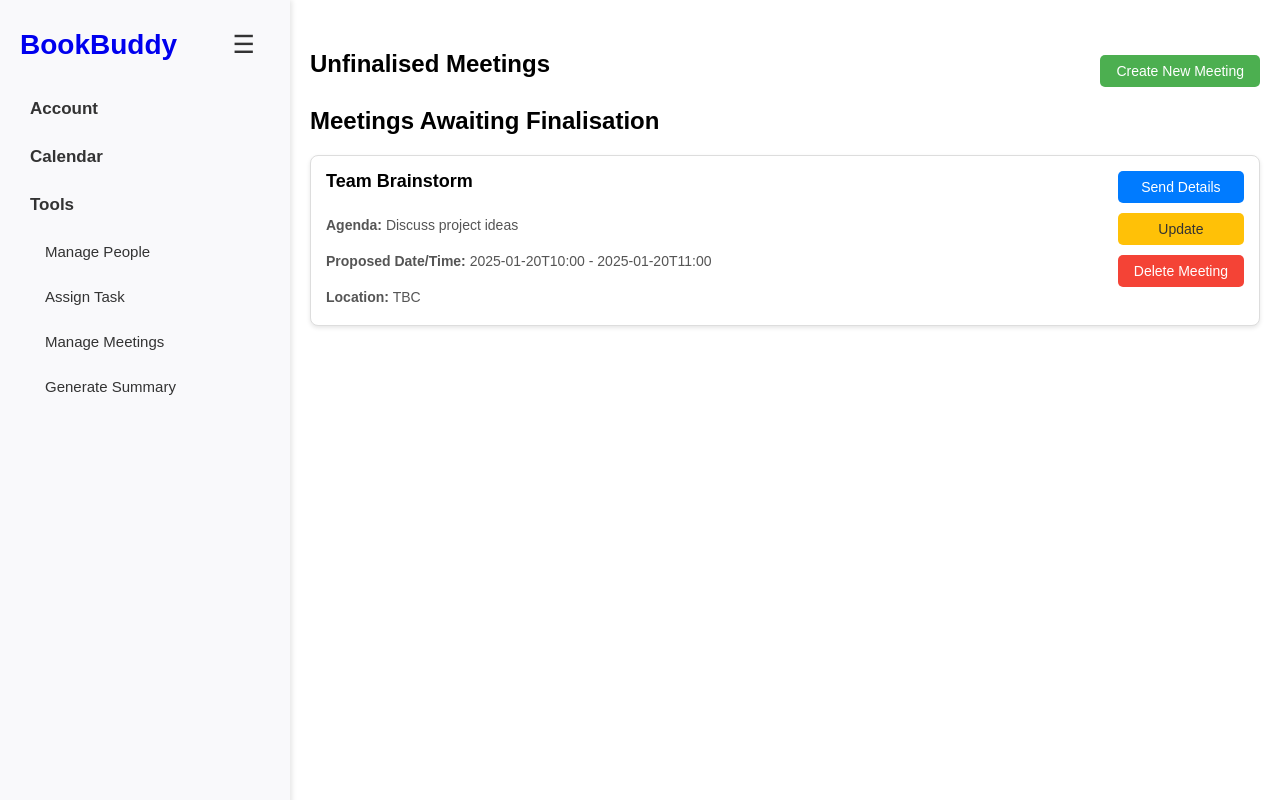
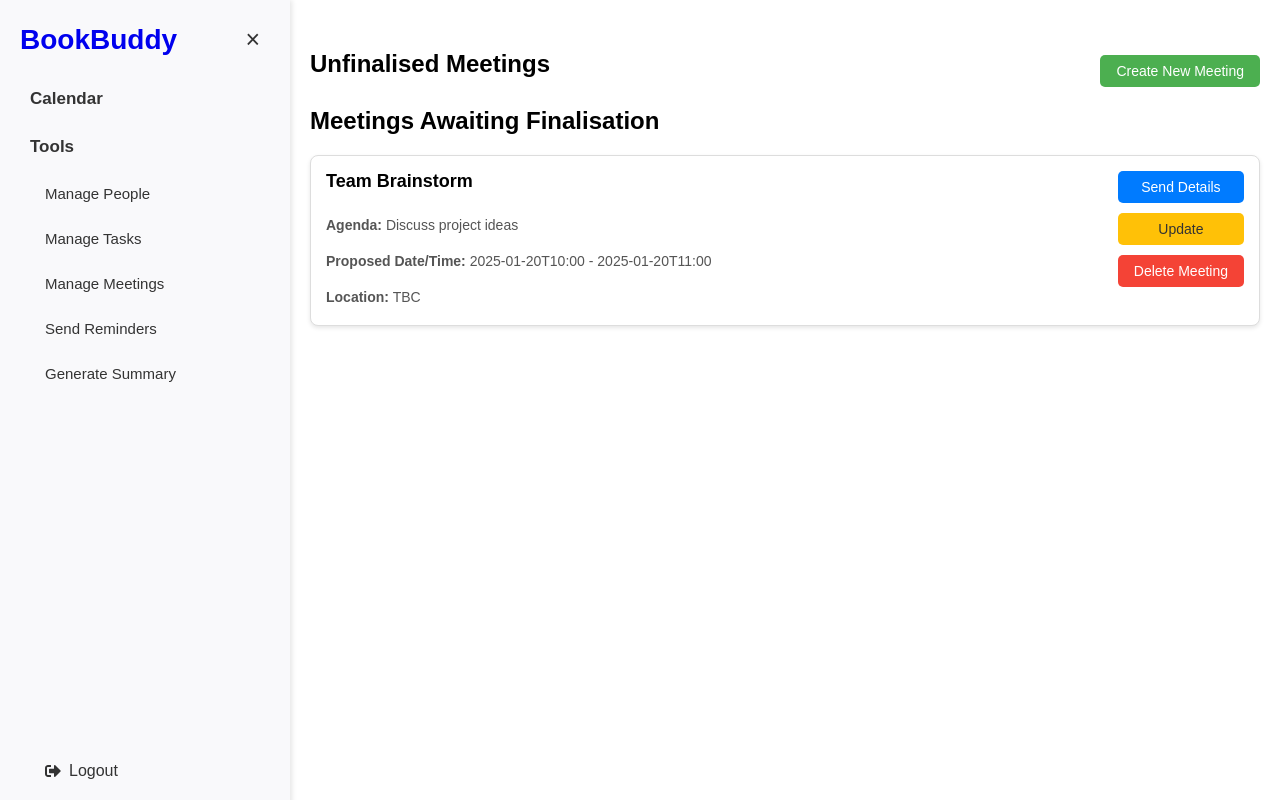
Before and after one commit to shengweikoh/pookierookies, a React (Create React App) app in the folder frontend/: page /tools/schedule-meeting/unfinalised-meetings in a window 1280 px wide. Built offline with nearby package versions, Linux system fonts and the light colour scheme; no server answers; sample sign-in values are in the browser's storage.

Commit message:
edited sidebar, added logout button and auto logout function

```diff
--- a/frontend/src/App.js
+++ b/frontend/src/App.js
@@ -11,6 +11,9 @@ import ScheduleMeeting from './pages/scheduling/ScheduleMeeting.jsx'
 import GenerateSummary from './pages/summary/GenerateSummary.jsx'
 import UnfinalisedMeetings from './pages/scheduling/Sub-pages/UnfinalisedMeetings.jsx'
 import MemberDetails from "./pages/manage_members/ViewMember.jsx";
+import Reminders from "./pages/reminders/Reminders.jsx";
+
+import AutoLogout from './Components/AutoLogout.js';
 
 import PrivateRoute from "./routeProtection/privateRoute.js";
 import { auth } from "./firebase/firebase";
@@ -51,13 +54,10 @@ function App() {
     //     </a>
     //   </header>
     // </div>
+
       <Router>
+        <AutoLogout>
         <div>
-        {/* Navigation */}
-        {/* <nav>
-          <a href="/">Home</a>
-        </nav> */}
-
           {/* Routes */}
           <Routes>
             {/* public pages */}
@@ -99,6 +99,11 @@ function App() {
                 <ScheduleMeeting />
               </PrivateRoute>
             } />
+            <Route path="/tools/reminders" element={
+              <PrivateRoute>
+                <Reminders />
+              </PrivateRoute>
+            } />
             <Route path="/tools/generate-summary" element={
               <PrivateRoute>
                 <GenerateSummary />
@@ -112,7 +117,9 @@ function App() {
 
           </Routes>
         </div>
+        </AutoLogout>
       </Router>
+
   );
 }
 
--- /dev/null
+++ b/frontend/src/Components/AutoLogout.js
@@ -0,0 +1,56 @@
+import { useEffect } from "react";
+import { useNavigate } from "react-router-dom";
+import { auth } from "../firebase/firebase";
+
+const AutoLogout = ({ children }) => {
+  const navigate = useNavigate();
+
+
+
+  useEffect(() => {
+    const handleAutoLogout = () => {
+        auth.signOut()
+          .then(() => {
+            localStorage.removeItem("authToken");
+            alert("You have been logged out due to inactivity")
+            navigate("/"); // Redirect to login
+          })
+          .catch((error) => {
+            console.error("Error signing out:", error);
+          });
+      };
+
+    const logoutTimeLimit = 60 * 60 * 1000; // 1 hour in milliseconds
+    // const logoutTimeLimit = 10 * 1000 //for testing
+    let logoutTimer;
+
+    const resetTimer = () => {
+      const currentTime = Date.now();
+      localStorage.setItem("lastActivity", currentTime); // Update last activity time
+      clearTimeout(logoutTimer); // Reset timer
+      logoutTimer = setTimeout(() => {
+        const lastActivity = parseInt(localStorage.getItem("lastActivity") || 0);
+        if (Date.now() - lastActivity >= logoutTimeLimit) {
+          handleAutoLogout(); // Log out user
+        }
+      }, logoutTimeLimit);
+    };
+
+    // Add event listeners for user activity
+    window.addEventListener("mousemove", resetTimer);
+    window.addEventListener("keydown", resetTimer);
+
+    // Initialize activity tracking
+    resetTimer();
+
+    return () => {
+      clearTimeout(logoutTimer); // Clear timer on unmount
+      window.removeEventListener("mousemove", resetTimer);
+      window.removeEventListener("keydown", resetTimer);
+    };
+  }, [navigate]);
+
+  return children;
+};
+
+export default AutoLogout;
--- a/frontend/src/Components/Sidebar.css
+++ b/frontend/src/Components/Sidebar.css
@@ -9,6 +9,9 @@
     box-shadow: 2px 0 5px rgba(0, 0, 0, 0.1);
     z-index: 1000; /* Ensures it stays on top of other content */
     transition: width 0.3s, padding 0.3s; /* Smooth transition for collapsing */
+    display: flex;
+    flex-direction: column;
+    justify-content: space-between;
   }
 
   .sidebar.collapsed {
@@ -31,6 +34,14 @@
     font-size: 25px;
     cursor: pointer;
     color: #333;
+    padding: 5px;
+    padding-left: 10px;
+    padding-right: 10px;
+  }
+
+  .toggle-button:active, .toggle-button:hover {
+    background: none;
+    border: 1px solid;
   }
 
   .section {
@@ -48,6 +59,7 @@
     list-style-type: none;
     padding: 0;
     margin: 0;
+    flex-grow: 1;
   }
 
   .nav-item {
@@ -126,6 +138,31 @@
     color: #333;
   }
 
+  /* logout button */
+  .logout-section {
+    margin-bottom: 20px;
+    padding: 10px;
+  }
+
+  .logout-button {
+    background-color: transparent;
+    border: none;
+    color: #333;
+    font-size: 16px;
+    cursor: pointer;
+    display: flex;
+    align-items: center;
+  }
+
+  .logout-button:hover {
+    color: white;
+    background-color: #d8332a;
+  }
+
+  .logout-icon {
+    margin-right: 8px;
+  }
+
   /* Responsive adjustments for sidebar */
   @media (max-width: 768px) {
     .sidebar {
--- a/frontend/src/Components/Sidebar.jsx
+++ b/frontend/src/Components/Sidebar.jsx
@@ -1,6 +1,9 @@
 import React, { useState } from "react";
 import "./Sidebar.css";
 import { Link } from "react-router-dom"
+import { FaSignOutAlt } from "react-icons/fa";
+import { auth } from "../firebase/firebase";
+import { useNavigate } from "react-router-dom";
 
 const Sidebar = () => {
   const [isCollapsed, setIsCollapsed] = useState(false);
@@ -8,25 +11,47 @@ const Sidebar = () => {
   const toggleSidebar = () => {
     setIsCollapsed(!isCollapsed);
   };
+  const navigate = useNavigate();
+
+  const handleLogout = () => {
+    // Add your logout logic here
+    auth.signOut()
+      .then(() => {
+        localStorage.removeItem("authToken");
+        navigate("/")
+        console.log("User logged out");
+      })
+      .catch((error) => {
+        console.error("error signing in", error)
+      })
+  };
 
   return (
     <div className={`sidebar ${isCollapsed ? "collapsed" : ""}`}>
       <div className="logo">
         {!isCollapsed && <span><Link id="logo" to="/home">BookBuddy</Link></span>} {/* Header shifted right */}
         <button className="toggle-button" onClick={toggleSidebar}>
-          {isCollapsed ? "☰" : "☰"} {/* Icon changes based on state */}
+          {isCollapsed ? "☰" : "×"} {/* Icon changes based on state */}
         </button>
       </div>
       {!isCollapsed && (
-        <ul className="nav-list">
-          <li className="nav-item section-title"><Link to="/account" className="links">Account</Link></li>
-          <li className="nav-item section-title"><Link to="/calendar" className="links">Calendar</Link></li>
-          <li className="nav-item section-title" id="tools">Tools</li>
-          <li className="nav-item2"><Link to="/tools/manage-people" className="links">Manage People</Link></li>
-          <li className="nav-item2"><Link to="/tools/assign-task" className="links">Assign Task</Link></li>
-          <li className="nav-item2"><Link to="/tools/schedule-meeting" className="links">Manage Meetings</Link></li>
-          <li className="nav-item2"><Link to="/tools/generate-summary" className="links">Generate Summary</Link></li>
-        </ul>
+        <>
+          <ul className="nav-list">
+            {/* <li className="nav-item section-title"><Link to="/account" className="links">Account</Link></li> */}
+            <Link to="/calendar" className="links"><li className="nav-item section-title">Calendar</li></Link>
+            <li className="nav-item section-title" id="tools">Tools</li>
+            <Link to="/tools/manage-people" className="links"><li className="nav-item2">Manage People</li></Link>
+            <Link to="/tools/assign-task" className="links"><li className="nav-item2">Manage Tasks</li></Link>
+            <Link to="/tools/schedule-meeting" className="links"><li className="nav-item2">Manage Meetings</li></Link>
+            <Link to="/tools/reminders" className="links"><li className="nav-item2">Send Reminders</li></Link>
+            <Link to="/tools/generate-summary" className="links"><li className="nav-item2">Generate Summary</li></Link>
+          </ul>
+          <div className="logout-section">
+            <button className="logout-button" onClick={handleLogout}>
+              <FaSignOutAlt className="logout-icon" /> Logout
+            </button>
+          </div>
+        </>
       )}
     </div>
   );
```
Also changed, not shown: frontend/src/pages/reminders/Reminders.css (added), frontend/src/pages/reminders/Reminders.jsx (added). Lines whose indentation alone changed are shown as unchanged.
